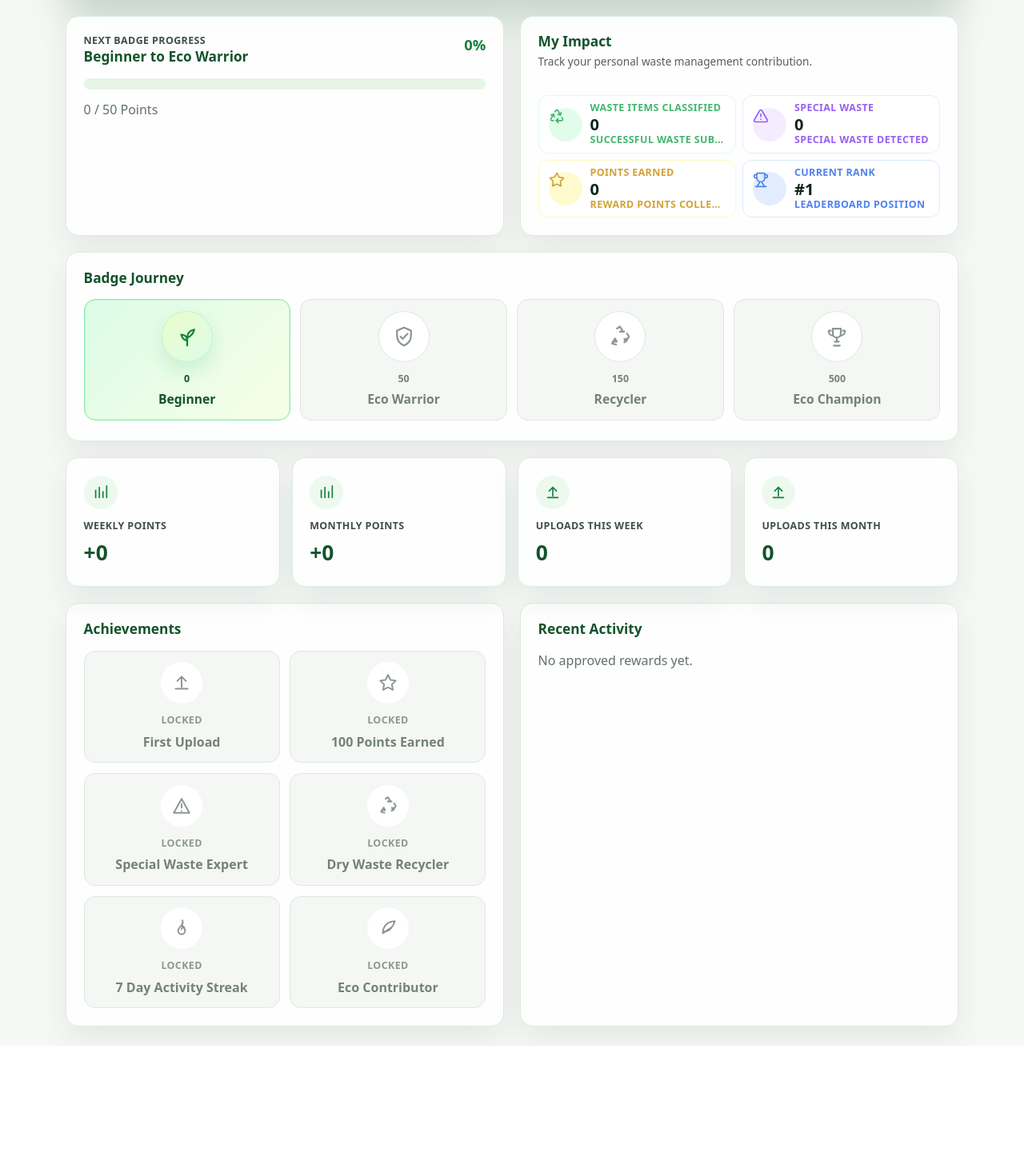
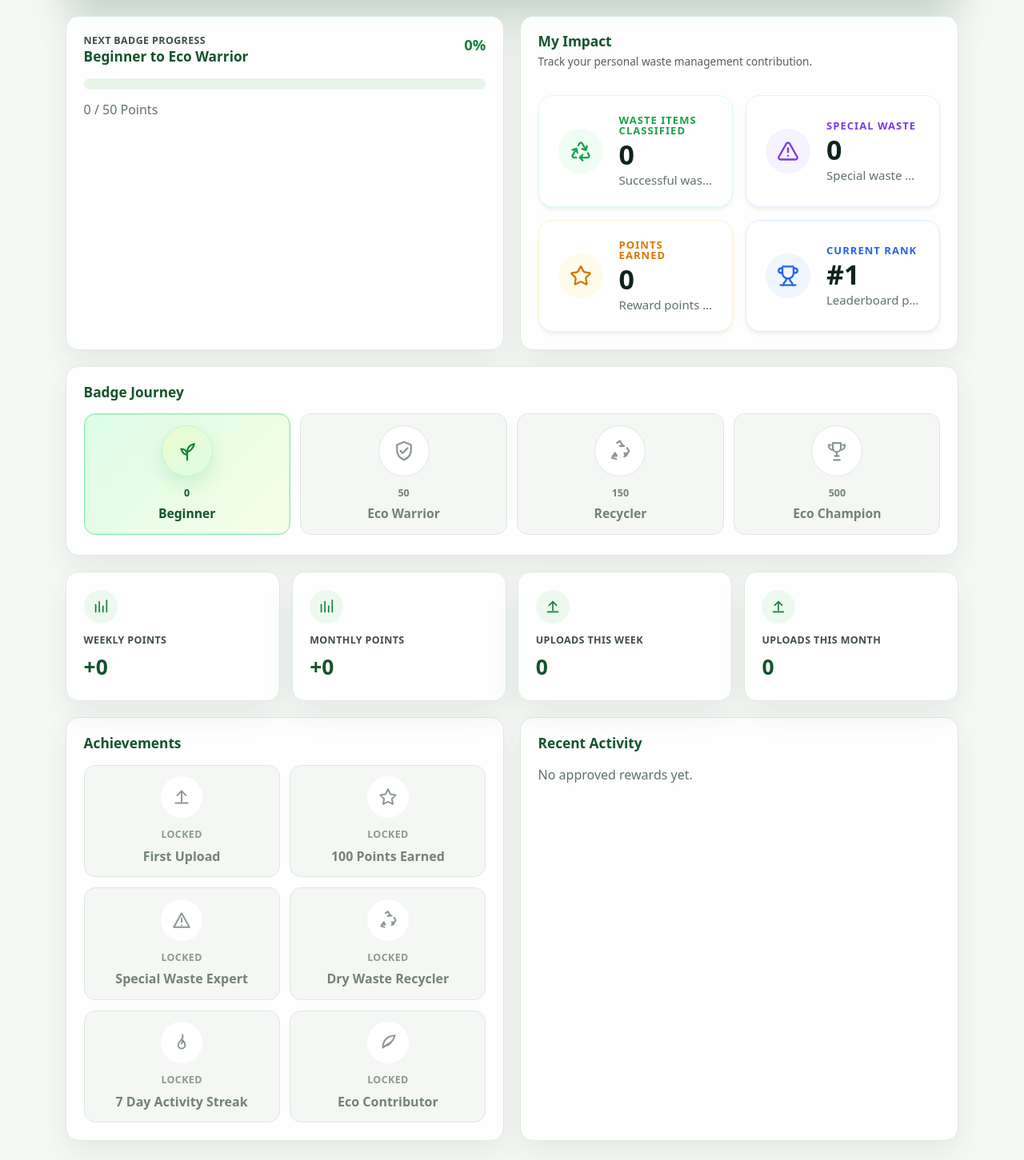
Before and after one commit to Hariprasadkorrapolu/smartwastemanagement, a Django app: page /rewards/ in a window 1280 px wide. Shown: the part 302-1753 px from the top of the page at 80% size. Before the commit the page ends 1610 px from the top, so only its background shows below. Run offline with Django 5.2, Linux system fonts and the light colour scheme; the visitor is signed in with stand-in values (Sample User, id 1); data comes from the database, SQL or seed files in the repository; data that the repository does not hold is empty.

Commit message:
Update profile UI, rewards, leaderboard, and add recycle SVG

```diff
--- a/core/static/core/styles.css
+++ b/core/static/core/styles.css
@@ -1800,7 +1800,6 @@ form ul {
 .rewards-hero__stats span,
 .reward-card__heading span,
 .reward-mini-stat span,
-.impact-grid span,
 .achievement-card span {
     color: inherit;
     display: block;
@@ -1899,151 +1898,145 @@ form ul {
 
 .impact-grid {
     display: grid;
-    gap: 0.5rem;
+    gap: 16px;
     grid-template-columns: repeat(2, minmax(0, 1fr));
 }
 
 .impact-card {
     background: #ffffff;
-    border: 1px solid #e2efe5;
-    border-radius: 12px;
-    padding: 0.5rem 0.75rem;
-    display: flex;
-    align-items: center;
-    gap: 10px;
-    transition: all 0.25s cubic-bezier(0.4, 0, 0.2, 1);
-    position: relative;
-    overflow: hidden;
+    border-radius: 18px;
+    padding: 24px;
+    display: flex;
+    align-items: center;
+    gap: 20px;
+    box-shadow: 0 4px 6px -1px rgba(0, 0, 0, 0.05), 0 2px 4px -1px rgba(0, 0, 0, 0.03);
+    transition: transform 300ms cubic-bezier(0.4, 0, 0.2, 1), box-shadow 300ms cubic-bezier(0.4, 0, 0.2, 1);
+    min-width: 0;
+    height: 100%;
 }
 
 .impact-card:hover {
-    transform: translateY(-2px);
-    box-shadow: 0 6px 16px rgba(24, 89, 45, 0.06);
-}
-
-/* Soft Gradients on hover */
-.impact-card--green {
-    color: #16a34a;
-    border-color: #dcfce7;
-}
-.impact-card--green:hover {
-    background: linear-gradient(135deg, #ffffff, #f0fdf4);
-    border-color: #16a34a;
-}
-
-.impact-card--purple {
-    color: #7c3aed;
-    border-color: #ede9fe;
-}
-.impact-card--purple:hover {
-    background: linear-gradient(135deg, #ffffff, #f5f3ff);
-    border-color: #7c3aed;
-}
-
-.impact-card--gold {
-    color: #ca8a04;
-    border-color: #fef9c3;
-}
-.impact-card--gold:hover {
-    background: linear-gradient(135deg, #ffffff, #fefce8);
-    border-color: #ca8a04;
-}
-
-.impact-card--blue {
-    color: #2563eb;
-    border-color: #dbeafe;
-}
-.impact-card--blue:hover {
-    background: linear-gradient(135deg, #ffffff, #eff6ff);
-    border-color: #2563eb;
-}
-
-/* Circular Icons */
+    transform: translateY(-4px);
+    box-shadow: 0 10px 15px -3px rgba(24, 89, 45, 0.08), 0 4px 6px -2px rgba(24, 89, 45, 0.04);
+}
+
 .impact-icon-circle {
     display: flex;
     align-items: center;
     justify-content: center;
-    width: 42px;
-    height: 42px;
-    min-width: 42px;
-    max-width: 42px;
-    min-height: 42px;
-    max-height: 42px;
+    width: 56px;
+    height: 56px;
+    min-width: 56px;
+    max-width: 56px;
+    min-height: 56px;
+    max-height: 56px;
     border-radius: 50%;
     flex-shrink: 0;
-    padding: 0;
-    margin: 0;
-}
-
-.impact-icon-circle svg {
-    display: block;
-    width: 20px;
-    height: 20px;
-    margin: 0;
-    padding: 0;
-    transform: none;
-    position: static;
-    flex-shrink: 0;
-    stroke: currentColor;
+    transition: transform 300ms cubic-bezier(0.4, 0, 0.2, 1);
+}
+
+.impact-card:hover .impact-icon-circle {
+    transform: scale(1.05);
+}
+
+.rewards-dashboard .impact-icon-circle svg {
+    display: block;
+    width: 28px;
+    height: 28px;
+    margin: auto;
     stroke-width: 2;
     stroke-linecap: round;
     stroke-linejoin: round;
     fill: none;
-}
-
-/* Soft Backgrounds for Icons */
-.bg-green-soft {
-    background-color: #dcfce7;
-    color: #16a34a;
-}
-
-.bg-purple-soft {
-    background-color: #f3e8ff;
-    color: #7c3aed;
-}
-
-.bg-gold-soft {
-    background-color: #fef9c3;
-    color: #ca8a04;
-}
-
-.bg-blue-soft {
-    background-color: #dbeafe;
-    color: #2563eb;
-}
-
-/* Text Details inside Card */
+    flex-shrink: 0;
+}
+
 .impact-card__details {
     display: flex;
     flex-direction: column;
+    flex-grow: 1;
     min-width: 0;
 }
 
 .impact-card__title {
-    font-size: 0.72rem;
-    font-weight: 800;
-    color: #355343;
+    font-size: 13px;
+    font-weight: 600;
     text-transform: uppercase;
-    letter-spacing: 0.03em;
-    line-height: 1.2;
+    letter-spacing: 0.08em;
+    margin: 0 0 6px 0;
+    line-height: 1;
 }
 
 .impact-card__value {
-    font-size: 1.25rem;
-    font-weight: 850;
+    font-size: 34px;
+    font-weight: 700;
     color: #10231a;
-    line-height: 1.15;
-    margin: 0.05rem 0;
+    line-height: 1;
+    margin: 0 0 6px 0;
 }
 
 .impact-card__subtitle {
-    font-size: 0.68rem;
-    color: #8b978d;
+    font-size: 15px;
     font-weight: 500;
-    line-height: 1.2;
+    color: #617267;
     white-space: nowrap;
     overflow: hidden;
     text-overflow: ellipsis;
+    line-height: 1.2;
+    margin: 0;
+}
+
+/* Color palettes */
+.impact-card--green {
+    border: 1px solid #dcfce7;
+}
+
+.impact-card--green .impact-icon-circle {
+    background-color: #f0fdf4;
+    color: #16a34a;
+}
+
+.impact-card--green .impact-card__title {
+    color: #16a34a;
+}
+
+.impact-card--purple {
+    border: 1px solid #f3e8ff;
+}
+
+.impact-card--purple .impact-icon-circle {
+    background-color: #f5f3ff;
+    color: #7c3aed;
+}
+
+.impact-card--purple .impact-card__title {
+    color: #7c3aed;
+}
+
+.impact-card--gold {
+    border: 1px solid #fef3c7;
+}
+
+.impact-card--gold .impact-icon-circle {
+    background-color: #fffbeb;
+    color: #d97706;
+}
+
+.impact-card--gold .impact-card__title {
+    color: #d97706;
+}
+
+.impact-card--blue {
+    border: 1px solid #dbeafe;
+}
+
+.impact-card--blue .impact-icon-circle {
+    background-color: #eff6ff;
+    color: #2563eb;
+}
+
+.impact-card--blue .impact-card__title {
+    color: #2563eb;
 }
 
 .badge-journey {
--- a/core/templates/core/base.html
+++ b/core/templates/core/base.html
@@ -6,7 +6,7 @@
     <meta name="viewport" content="width=device-width, initial-scale=1">
     <title>{% block title %}Smart Waste Management{% endblock %}</title>
     <link href="https://cdn.jsdelivr.net/npm/bootstrap@5.3.3/dist/css/bootstrap.min.css" rel="stylesheet">
-    <link href="{% static 'core/styles.css' %}" rel="stylesheet">
+    <link href="{% static 'core/styles.css' %}?v=1.1" rel="stylesheet">
 </head>
 <body class="{% block body_class %}{% endblock %}">
     <svg style="display: none;" aria-hidden="true">
--- a/core/templates/core/rewards.html
+++ b/core/templates/core/rewards.html
@@ -53,13 +53,14 @@
             <div class="impact-grid mt-3">
                 <!-- Card 1 -->
                 <div class="impact-card impact-card--green">
-                    <span class="impact-icon-circle bg-green-soft text-green">
+                    <span class="impact-icon-circle">
                         <svg viewBox="0 0 24 24">
                             <path d="M7 19H4.815a1.83 1.83 0 0 1-1.57-.881 1.785 1.785 0 0 1-.004-1.784L7.196 9.5" />
                             <path d="M11 19h8.203a1.83 1.83 0 0 0 1.556-.89 1.784 1.784 0 0 0 0-1.775l-1.226-2.12" />
                             <path d="m14 16-3 3 3 3" />
                             <path d="M8.293 13.596 7.196 9.5 3.1 10.598" />
-                            <path d="m9.344 5.811 1.093-1.892A1.83 1.83 0 0 1 11.985 3a1.784 1.784 0 0 1 1.546.888l3.943 6.843" />
+                            <path
+                                d="m9.344 5.811 1.093-1.892A1.83 1.83 0 0 1 11.985 3a1.784 1.784 0 0 1 1.546.888l3.943 6.843" />
                             <path d="m13.378 9.633 4.096 1.098 1.097-4.096" />
                         </svg>
                     </span>
@@ -71,7 +72,7 @@
                 </div>
                 <!-- Card 2 -->
                 <div class="impact-card impact-card--purple">
-                    <span class="impact-icon-circle bg-purple-soft text-purple">
+                    <span class="impact-icon-circle">
                         <svg viewBox="0 0 24 24">
                             <path d="m21.73 18-8-14a2 2 0 0 0-3.48 0l-8 14A2 2 0 0 0 4 21h16a2 2 0 0 0 1.73-3" />
                             <path d="M12 9v4" />
@@ -86,9 +87,10 @@
                 </div>
                 <!-- Card 3 -->
                 <div class="impact-card impact-card--gold">
-                    <span class="impact-icon-circle bg-gold-soft text-gold">
+                    <span class="impact-icon-circle">
                         <svg viewBox="0 0 24 24">
-                            <path d="M11.525 2.295a.53.53 0 0 1 .95 0l2.31 4.679a2.123 2.123 0 0 0 1.595 1.16l5.166.756a.53.53 0 0 1 .294.904l-3.736 3.638a2.123 2.123 0 0 0-.611 1.878l.882 5.14a.53.53 0 0 1-.771.56l-4.618-2.428a2.122 2.122 0 0 0-1.973 0L6.396 21.01a.53.53 0 0 1-.77-.56l.881-5.139a2.122 2.122 0 0 0-.611-1.879L2.16 9.795a.53.53 0 0 1 .294-.906l5.165-.755a2.122 2.122 0 0 0 1.597-1.16z" />
+                            <path
+                                d="M11.525 2.295a.53.53 0 0 1 .95 0l2.31 4.679a2.123 2.123 0 0 0 1.595 1.16l5.166.756a.53.53 0 0 1 .294.904l-3.736 3.638a2.123 2.123 0 0 0-.611 1.878l.882 5.14a.53.53 0 0 1-.771.56l-4.618-2.428a2.122 2.122 0 0 0-1.973 0L6.396 21.01a.53.53 0 0 1-.77-.56l.881-5.139a2.122 2.122 0 0 0-.611-1.879L2.16 9.795a.53.53 0 0 1 .294-.906l5.165-.755a2.122 2.122 0 0 0 1.597-1.16z" />
                         </svg>
                     </span>
                     <div class="impact-card__details">
@@ -99,7 +101,7 @@
                 </div>
                 <!-- Card 4 -->
                 <div class="impact-card impact-card--blue">
-                    <span class="impact-icon-circle bg-blue-soft text-blue">
+                    <span class="impact-icon-circle">
                         <svg viewBox="0 0 24 24">
                             <path d="M10 14.66v1.626a2 2 0 0 1-.976 1.696A5 5 0 0 0 7 21.978" />
                             <path d="M14 14.66v1.626a2 2 0 0 0 .976 1.696A5 5 0 0 1 17 21.978" />
--- a/core/views.py
+++ b/core/views.py
@@ -61,8 +61,7 @@ def home(request):
             submission.user = request.user
 
             uploaded_image = request.FILES["image"]
-            submission.image_hash = calculate_image_hash(uploaded_image)
-            uploaded_image.seek(0)
+
             submission.save()
             classify_submission(submission, uploaded_image)
             if submission.status == Submission.STATUS_DUPLICATE:
```
Also changed, not shown: other parts of core/static/core/styles.css (+48 -58 lines), core/templates/core/guidelines.html (+71 -19 lines), core/templates/core/leaderboard.html (+9 -1 lines), static/icons/recycle.svg (added).
